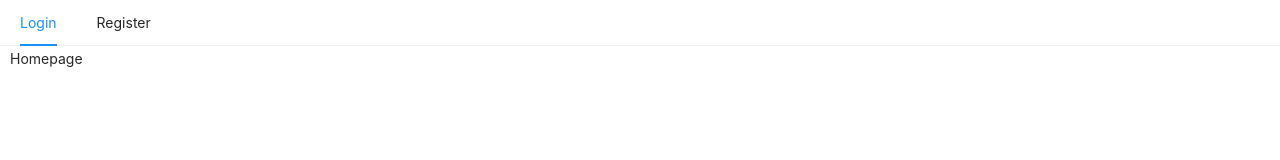
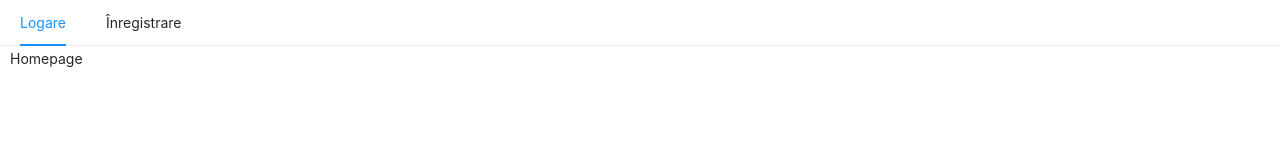
Before and after one commit to paulcosma97/uniapp, a React (Create React App) app in the folder client/: page / in a window 1280 px wide. Shown: the top 160 px of the page. Built offline with nearby package versions, Linux system fonts and the light colour scheme; no server answers.

Commit message:
Enhances navbar active links

```diff
--- a/client/src/core/router/Router.tsx
+++ b/client/src/core/router/Router.tsx
@@ -6,12 +6,19 @@ import {UserRole} from "../../shared/user/model/user.model";
 import {BrowserRouter, Route, Switch} from "react-router-dom";
 import {guestRoutes, studentRoutes, teacherRoutes} from "./routes";
 import NavbarContainer from "../../shared/components/navbar/container/NavbarContainer";
+import {Spin} from "antd";
+
+const LoadingSpinner: React.FC = () => (
+    <div style={{ position: 'absolute', right: '0', top: '48px', bottom: '0', left: '0', zIndex: 1, backgroundColor: '#FFFFFFD0', paddingTop: '50%' }}>
+        <Spin style={{ marginLeft: 'calc(50% - 24px)' }} tip="Se încarcă" size="large" />
+    </div>
+);
 
 export const Router: React.FC = () => {
     const state = useSelector<RootState, UserState>(state => state.user);
 
     if (state.loading) {
-        return <>Loading</>;
+        return <LoadingSpinner/>;
     }
 
     const isGuest = !state.data;
@@ -19,7 +26,7 @@ export const Router: React.FC = () => {
     const isTeacher = !isGuest && state.data?.role === UserRole.TEACHER;
 
     return (
-        <Suspense fallback={<div>Loading</div>}>
+        <Suspense fallback={<LoadingSpinner />}>
             <BrowserRouter>
                 <NavbarContainer />
                 <Switch>
--- a/client/src/shared/components/navbar/container/NavbarContainer.tsx
+++ b/client/src/shared/components/navbar/container/NavbarContainer.tsx
@@ -20,19 +20,19 @@ const NavbarContainer: React.FC = () => {
         const publicRoutes: NavbarLink[] = [];
         const guestRoutes: NavbarLink[] = [
             ...publicRoutes,
-            { text: 'Login', url: '/login', type: 'link' },
-            { text: 'Register', url: '/register', type: 'link' }
+            { text: 'Logare', url: '/login', type: 'link' },
+            { text: 'Înregistrare', url: '/register', type: 'link' }
         ];
         const authenticatedRoutes: NavbarLink[] = [
             ...publicRoutes,
-            { text: 'Logout', url: '/logout', type: 'link', onClick: () => dispatch(logoutUser()) }
+            { text: 'Delogare', url: '/logout', type: 'link', onClick: () => dispatch(logoutUser()) }
         ];
         const studentRoutes: NavbarLink[] = [
-            { text: 'My Grades', url: '/profile/grades', type: 'link' },
+            { text: 'Note', url: '/profile/grades', type: 'link' },
             ...authenticatedRoutes,
         ];
         const teacherRoutes: NavbarLink[] = [
-            { text: 'Administration', url: '/administration', type: 'link' },
+            { text: 'Administrare', url: '/administration', type: 'link' },
             ...authenticatedRoutes,
         ];
 
@@ -48,10 +48,17 @@ const NavbarContainer: React.FC = () => {
             setRoutes(teacherRoutes);
         }
 
-        setActiveLink([...teacherRoutes, ...teacherRoutes, ...guestRoutes]
-            .filter(isSimpleLink)
-            .find((route: SimpleLink) => history.location.pathname.includes(route.url)))
-    }, [userState, dispatch, history]);
+
+    }, [userState, dispatch]);
+
+    useEffect(() => {
+        setActiveLink(
+            routes
+                .filter(isSimpleLink)
+                .find((route: SimpleLink) => history.location.pathname.includes(route.url)
+            )
+        )
+    }, [history.location.pathname, routes]);
 
     return <Navbar activeLink={activeLink} onBrandClick={navigateHome} links={routes} />
 };
```
